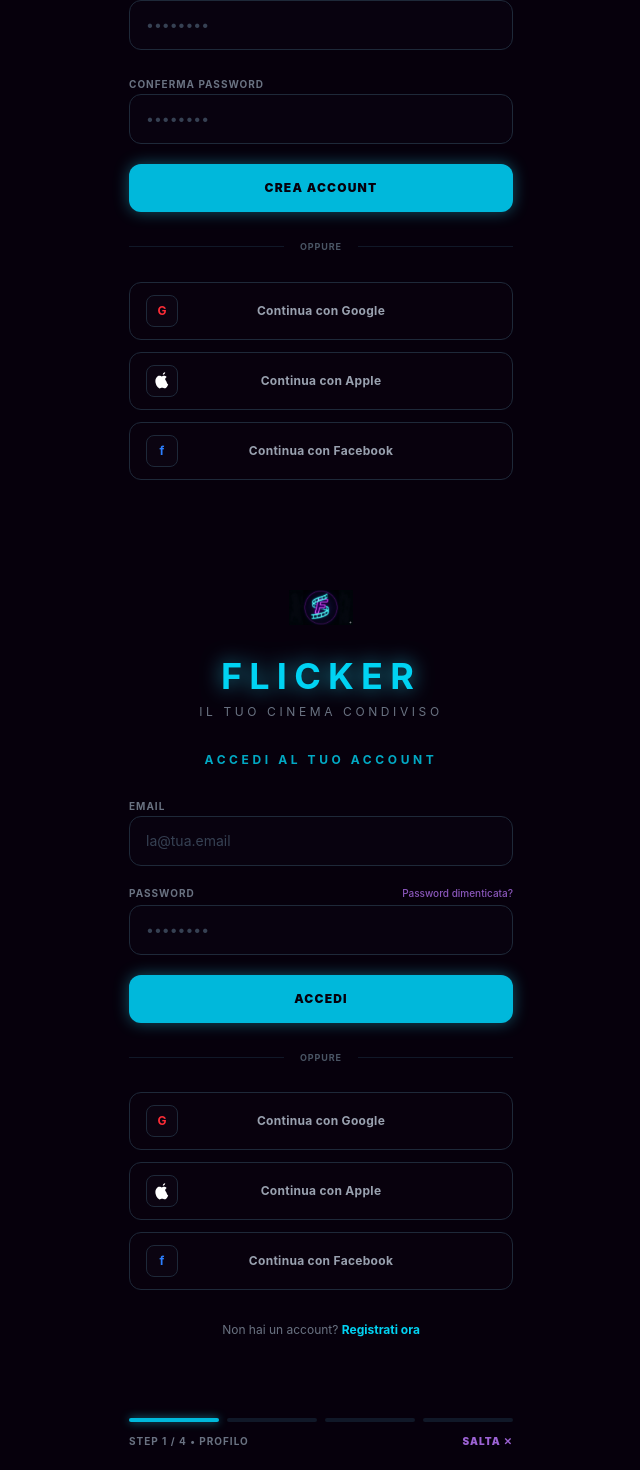
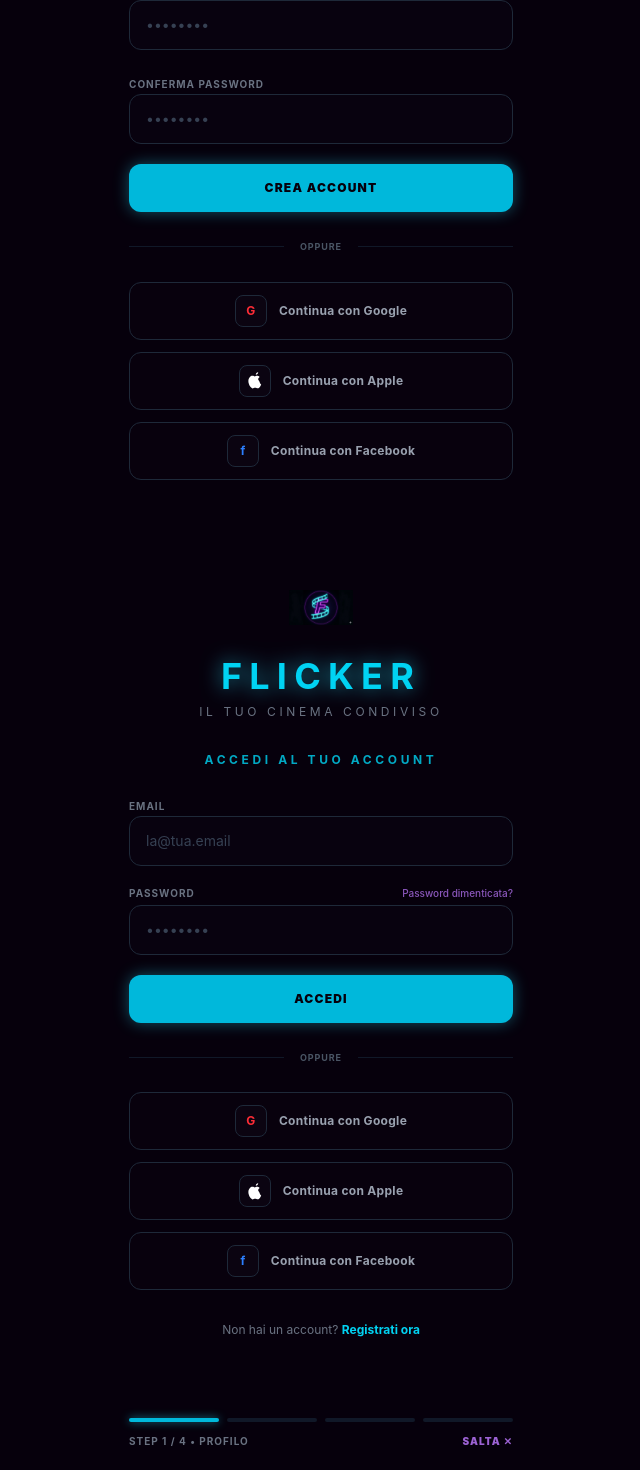
Before and after one commit to frandonnarumma96-art/Flicker, a React (Vite) app in the folder flicker/: page / in a window 1280 px wide. Shown: the part 712-2182 px from the top of the page, without its empty margins (319-959 px from the left). Built offline with nearby package versions, Linux system fonts and the light colour scheme; no server answers.

Commit message:
fixIconeCentrate

```diff
--- a/flicker/src/servizi/Login.jsx
+++ b/flicker/src/servizi/Login.jsx
@@ -130,25 +130,27 @@
 
                 <div className="space-y-3">
                     {/* Google */}
-                    <button type="button" onClick={() => handleSocialLogin('Google')} className="relative w-full flex items-center py-3 px-4 border border-gray-800 rounded-xl bg-[#0b0411]/40 transition hover:border-gray-700">
+                   <button type="button" onClick={() => handleSocialLogin('Google')}
+                        className="relative w-full flex items-center justify-center gap-3 py-3 px-4 border border-gray-800 rounded-xl bg-[#0b0411]/40 transition hover:border-gray-700">
                         <span className="w-8 h-8 flex items-center justify-center border border-gray-800 rounded-lg bg-[#0b0411] text-red-500 text-xs font-bold">G</span>
-                        <span className="absolute inset-0 flex items-center justify-center text-xs text-gray-400 font-bold tracking-wide pointer-events-none">Continua con Google</span>
+                        <span className="text-xs text-gray-400 font-bold tracking-wide">Continua con Google</span>
                     </button>
 
                     {/* Apple */}
-                    <button type="button" onClick={() => handleSocialLogin('Apple')} className="relative w-full flex items-center py-3 px-4 border border-gray-800 rounded-xl bg-[#0b0411]/40 transition hover:border-gray-700">
-                        <span className="w-8 h-8 flex items-center justify-center border border-gray-800 rounded-lg bg-[#0b0411]">
-                            <svg width="14" height="17" viewBox="0 0 14 17" fill="none" xmlns="http://www.w3.org/2000/svg">
-                                <path d="M11.666 9.875c.012 1.711 1.488 2.28 1.5 2.288-.01.037-.23 1.15-.996 2.263-.665.965-1.357 1.926-2.43 1.946-1.053.018-1.393-.615-2.593-.615-1.2 0-1.579.615-2.576.632-1.071.018-1.871-1.062-2.538-2.025-1.365-1.97-2.403-5.568-1-8 1.403-2.432 1.905-2.53 3.65-2.518.825 0 1.6.571 2.106.571.503 0 1.442-.681 2.453-.578.423.018 1.61.171 2.373 1.285-.06.037-.08.05-.125.07-.468.214-1.32.743-1.325 2.241zM10.166.5C10.166 1.701 9.088 2.768 7.828 2.768c0-.053-.002-.107-.002-.16 0-1.127 1.055-2.316 2.176-2.316h.163z" fill="white"/>
-                            </svg>
-                        </span>
-                        <span className="absolute inset-0 flex items-center justify-center text-xs text-gray-400 font-bold tracking-wide pointer-events-none">Continua con Apple</span>
-                    </button>
+                    <button type="button" onClick={() => handleSocialLogin('Apple')} className="relative w-full flex items-center justify-center gap-3 py-3 px-4 border border-gray-800 rounded-xl bg-[#0b0411]/40 transition hover:border-gray-700">
+
+                <span className= "w-8 h-8 flex items-center justify-center border border-gray-800 rounded-lg bg-[#0b0411]">
+                    <svg width="14" height="17" viewBox="0 0 14 17" fill="none" xmlns="http://www.w3.org/2000/svg">
+                        <path d="M11.666 9.875c.012 1.711 1.488 2.28 1.5 2.288-.01.037-.23 1.15-.996 2.263-.665.965-1.357 1.926-2.43 1.946-1.053.018-1.393-.615-2.593-.615-1.2 0-1.579.615-2.576.632-1.071.018-1.871-1.062-2.538-2.025-1.365-1.97-2.403-5.568-1-8 1.403-2.432 1.905-2.53 3.65-2.518.825 0 1.6.571 2.106.571.503 0 1.442-.681 2.453-.578.423.018 1.61.171 2.373 1.285-.06.037-.08.05-.125.07-.468.214-1.32.743-1.325 2.241zM10.166.5C10.166 1.701 9.088 2.768 7.828 2.768c0-.053-.002-.107-.002-.16 0-1.127 1.055-2.316 2.176-2.316h.163z" fill="white" />
+                    </svg>
+                </span>
+                <span className="text-xs text-gray-400 font-bold tracking-wide">Continua con Apple</span>
+            </button>
 
                     {/* Facebook */}
-                    <button type="button" onClick={() => handleSocialLogin('Facebook')} className="relative w-full flex items-center py-3 px-4 border border-gray-800 rounded-xl bg-[#0b0411]/40 transition hover:border-gray-700">
-                        <span className="w-8 h-8 flex items-center justify-center border border-gray-800 rounded-lg bg-[#0b0411] text-blue-500 text-xs font-bold">f</span>
-                        <span className="absolute inset-0 flex items-center justify-center text-xs text-gray-400 font-bold tracking-wide pointer-events-none">Continua con Facebook</span>
+                    <button type="button" onClick={() => handleSocialLogin('Facebook')}  className="relative w-full flex items-center justify-center gap-3 py-3 px-4 border border-gray-800 rounded-xl bg-[#0b0411]/40 transition hover:border-gray-700">
+                <span className="w-8 h-8 flex items-center justify-center border border-gray-800 rounded-lg bg-[#0b0411] text-blue-500 text-xs font-bold">f</span>
+                <span className="text-xs text-gray-400 font-bold tracking-wide">Continua con Facebook</span>
                     </button>
                 </div>
 
--- a/flicker/src/servizi/Registrazione.jsx
+++ b/flicker/src/servizi/Registrazione.jsx
@@ -199,36 +199,33 @@
                 <div className="space-y-3">
                     {/* Google */}
                     <button type="button" onClick={() => handleSocialLogin('Google')}
-                        className="relative w-full flex items-center py-3 px-4 border border-gray-800 rounded-xl bg-[#0b0411]/40 transition hover:border-gray-700">
-
+                        className="relative w-full flex items-center justify-center gap-3 py-3 px-4 border border-gray-800 rounded-xl bg-[#0b0411]/40 transition hover:border-gray-700">
                         <span className="w-8 h-8 flex items-center justify-center border border-gray-800 rounded-lg bg-[#0b0411] text-red-500 text-xs font-bold">G</span>
-
-                        <span className="absolute inset-0 flex items-center justify-center text-xs text-gray-400 font-bold tracking-wide pointer-events-none">
-                            Continua con Google
-                        </span>
+                        <span className="text-xs text-gray-400 font-bold tracking-wide">Continua con Google</span>
                     </button>
 
+
             {/* Apple */}
-                    <button type="button" onClick={() => handleSocialLogin('Apple')} className="relative w-full flex items-center py-3 px-4 border border-gray-800 rounded-xl bg-[#0b0411]/40 transition hover:border-gray-700">
+            <button type="button" onClick={() => handleSocialLogin('Apple')} className="relative w-full flex items-center justify-center gap-3 py-3 px-4 border border-gray-800 rounded-xl bg-[#0b0411]/40 transition hover:border-gray-700">
 
-                        <span className="w-8 h-8 flex items-center justify-center border border-gray-800 rounded-lg bg-[#0b0411]">
+                <span className= "w-8 h-8 flex items-center justify-center border border-gray-800 rounded-lg bg-[#0b0411]">
                     <svg width="14" height="17" viewBox="0 0 14 17" fill="none" xmlns="http://www.w3.org/2000/svg">
                         <path d="M11.666 9.875c.012 1.711 1.488 2.28 1.5 2.288-.01.037-.23 1.15-.996 2.263-.665.965-1.357 1.926-2.43 1.946-1.053.018-1.393-.615-2.593-.615-1.2 0-1.579.615-2.576.632-1.071.018-1.871-1.062-2.538-2.025-1.365-1.97-2.403-5.568-1-8 1.403-2.432 1.905-2.53 3.65-2.518.825 0 1.6.571 2.106.571.503 0 1.442-.681 2.453-.578.423.018 1.61.171 2.373 1.285-.06.037-.08.05-.125.07-.468.214-1.32.743-1.325 2.241zM10.166.5C10.166 1.701 9.088 2.768 7.828 2.768c0-.053-.002-.107-.002-.16 0-1.127 1.055-2.316 2.176-2.316h.163z" fill="white" />
                     </svg>
                 </span>
-                        <span className="absolute inset-0 flex items-center justify-center text-xs text-gray-400 font-bold tracking-wide pointer-events-none">Continua con Apple</span>
+                <span className="text-xs text-gray-400 font-bold tracking-wide">Continua con Apple</span>
             </button>
 
             {/* Facebook */}
-                    <button type="button" onClick={() => handleSocialLogin('Facebook')} className="relative w-full flex items-center py-3 px-4 border border-gray-800 rounded-xl bg-[#0b0411]/40 transition hover:border-gray-700">
+            <button type="button" onClick={() => handleSocialLogin('Facebook')}  className="relative w-full flex items-center justify-center gap-3 py-3 px-4 border border-gray-800 rounded-xl bg-[#0b0411]/40 transition hover:border-gray-700">
                 <span className="w-8 h-8 flex items-center justify-center border border-gray-800 rounded-lg bg-[#0b0411] text-blue-500 text-xs font-bold">f</span>
-                        <span className="absolute inset-0 flex items-center justify-center text-xs text-gray-400 font-bold tracking-wide pointer-events-none">Continua con Facebook</span>
+                <span className="text-xs text-gray-400 font-bold tracking-wide">Continua con Facebook</span>
             </button>
         </div>
 
 
 
-            </div>
-        </div>
+            </div >
+        </div >
     )
 }
```
Lines whose indentation alone changed are shown as unchanged.
